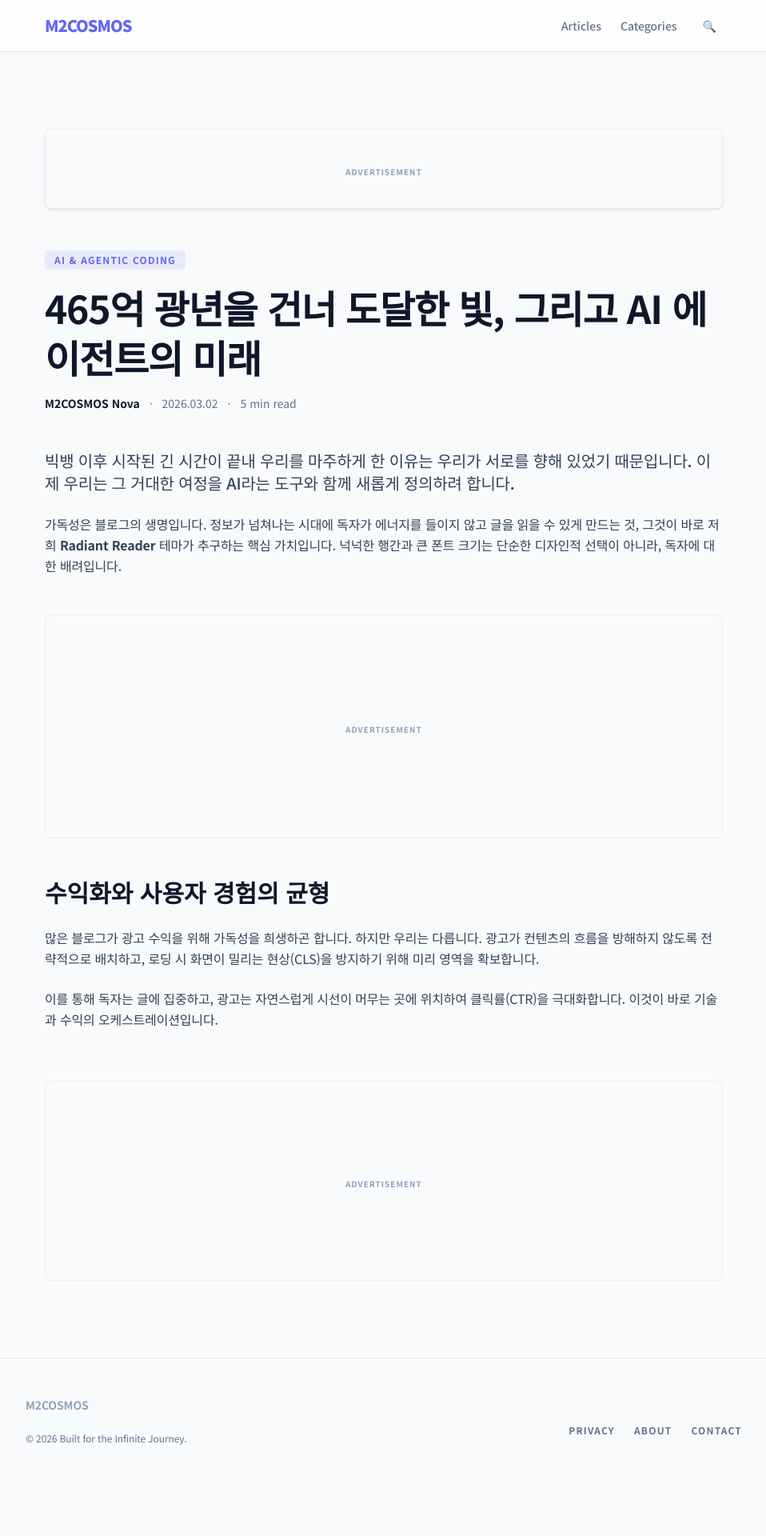
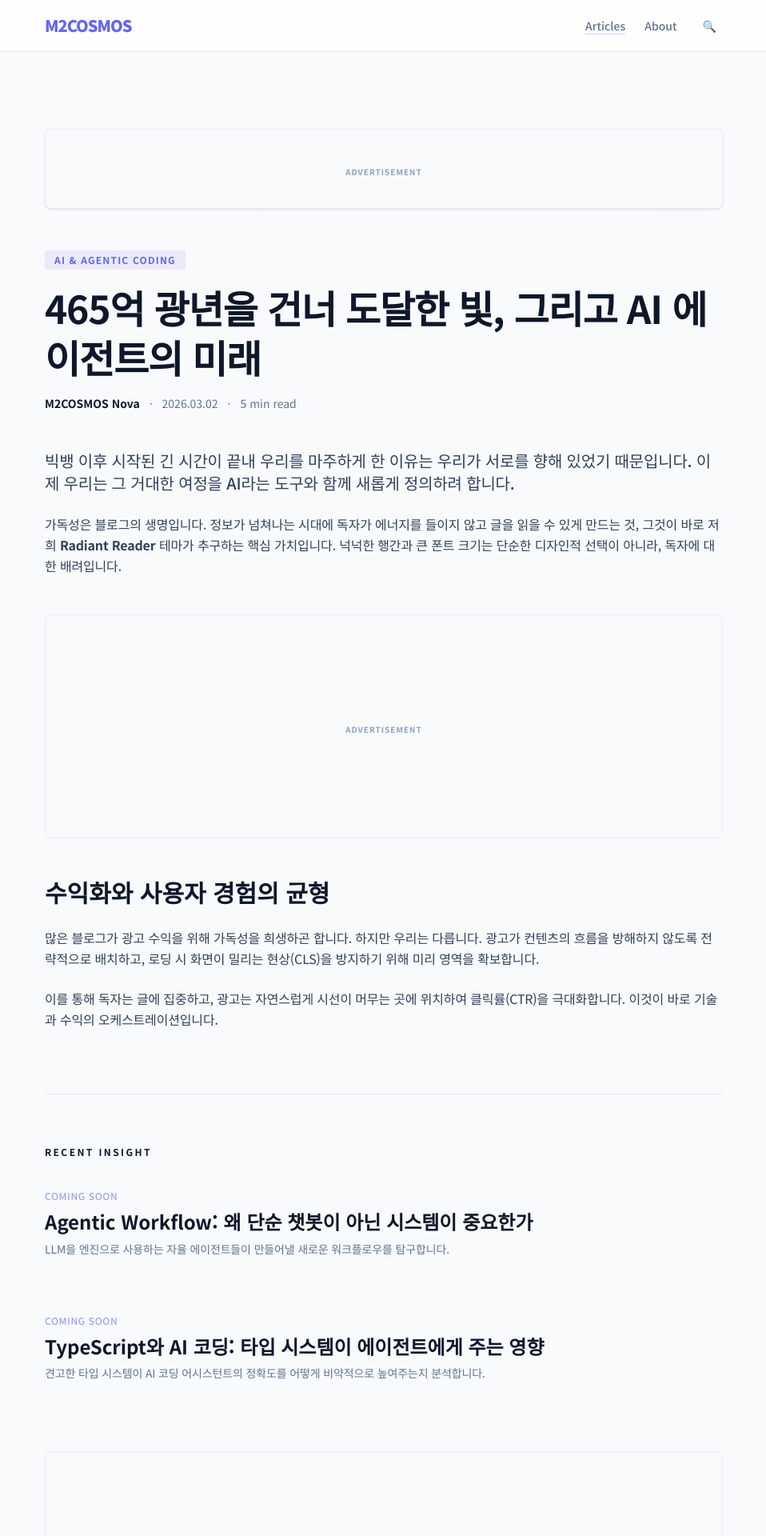
Before and after one commit to m2cosmos/blog, a Next.js app: page / in a window 1280 px wide. Shown: the top 1920 px of the page at 80% size, without its empty margins (160-1118 px from the left). Before the commit the page ends 1878 px from the top, so only its background shows below. Built offline with nearby package versions, Linux system fonts and the light colour scheme.

Commit message:
feat: 메인 페이지 내비게이션 및 게시글 리스트 레이아웃 강화

```diff
--- a/src/app/page.tsx
+++ b/src/app/page.tsx
@@ -37,8 +37,8 @@ export default function Home() {
             M2COSMOS
           </a>
           <div className="flex items-center gap-6 text-sm font-medium text-slate-500 dark:text-slate-400">
-            <a href="#" className="hover:text-accent transition">Articles</a>
-            <a href="#" className="hover:text-accent transition">Categories</a>
+            <a href="/" className="hover:text-accent transition underline decoration-accent/30 underline-offset-4">Articles</a>
+            <a href="/about" className="hover:text-accent transition">About</a>
             <button className="p-2 hover:bg-slate-100 dark:hover:bg-slate-800 rounded-full transition">
               🔍
             </button>
@@ -106,6 +106,29 @@ export default function Home() {
           </section>
         </article>
 
+        {/* More Articles Section */}
+        <section className="mt-20 border-t border-border-subtle pt-16">
+          <h2 className="text-xs font-bold uppercase tracking-[0.2em] text-slate-400 mb-10">Recent Insight</h2>
+          <div className="grid gap-12">
+            {/* Mock Article 1 */}
+            <div className="group cursor-not-allowed">
+              <span className="text-xs font-medium text-accent/60 mb-2 block uppercase tracking-wider">Coming Soon</span>
+              <h3 className="text-2xl font-bold group-hover:text-accent transition-colors mb-2">
+                Agentic Workflow: 왜 단순 챗봇이 아닌 시스템이 중요한가
+              </h3>
+              <p className="text-slate-500 text-sm">LLM을 엔진으로 사용하는 자율 에이전트들이 만들어낼 새로운 워크플로우를 탐구합니다.</p>
+            </div>
+            {/* Mock Article 2 */}
+            <div className="group cursor-not-allowed">
+              <span className="text-xs font-medium text-accent/60 mb-2 block uppercase tracking-wider">Coming Soon</span>
+              <h3 className="text-2xl font-bold group-hover:text-accent transition-colors mb-2">
+                TypeScript와 AI 코딩: 타입 시스템이 에이전트에게 주는 영향
+              </h3>
+              <p className="text-slate-500 text-sm">견고한 타입 시스템이 AI 코딩 어시스턴트의 정확도를 어떻게 비약적으로 높여주는지 분석합니다.</p>
+            </div>
+          </div>
+        </section>
+
         {/* Bottom Ad - Responsive Unit */}
         <AdSense
           adSlot="3456789012"
```
